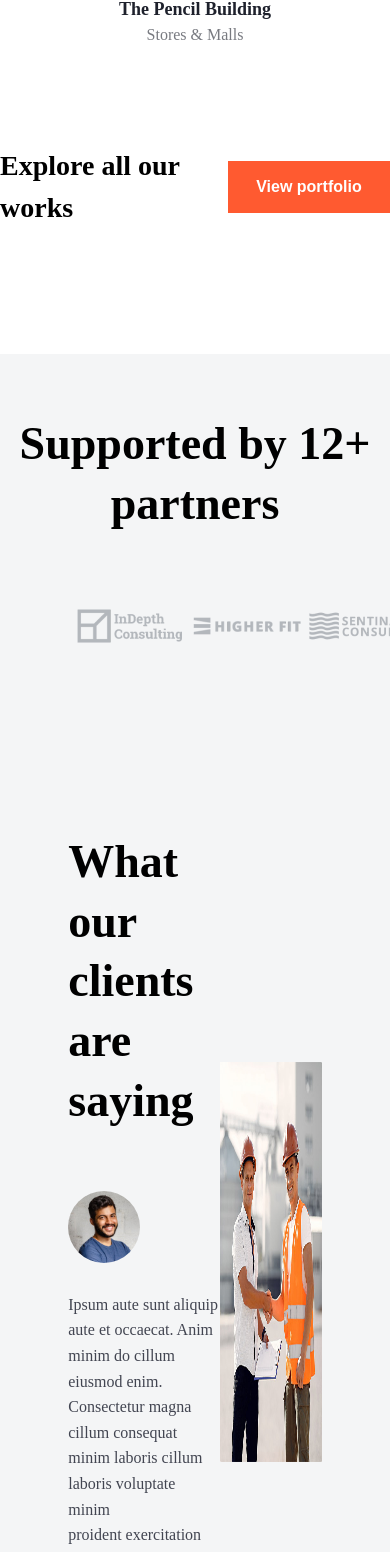
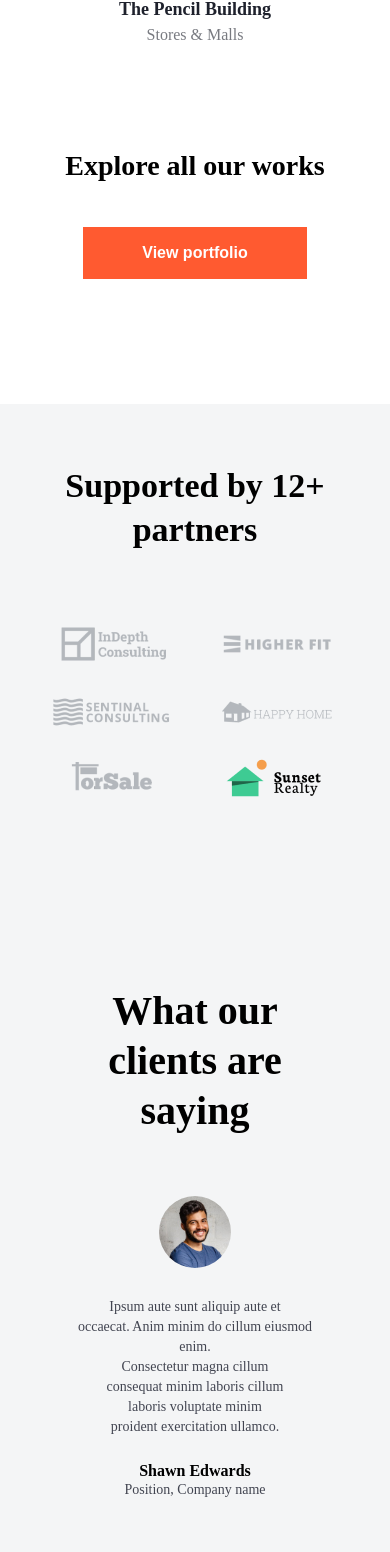
Before and after one commit to MrSuharik91/createx, a Vue app: page / in a window 390 px wide. Shown: the part 5750-7302 px from the top of the page. Built offline with nearby package versions, Linux system fonts and the light colour scheme.

Commit message:
change news

```diff
--- a/package.json
+++ b/package.json
@@ -11,6 +11,9 @@
     "preview": "vite preview"
   },
   "dependencies": {
+    "@vuelidate/core": "^2.0.3",
+    "@vuelidate/validators": "^2.0.4",
+    "vee-validate": "^4.5.8",
     "vue": "^3.5.11"
   },
   "devDependencies": {
--- a/src/App.vue
+++ b/src/App.vue
@@ -64,4 +64,15 @@ a {
   align-items: center;
   justify-content: center;
 }
+@media (max-width: 500px) {
+  .explore {
+    flex-direction: column;
+  }
+}
+@media (max-width: 300px) {
+  .explore h2 {
+    font-size: 22px;
+    line-height: 40px;
+  }
+}
 </style>
--- a/src/components/disscus.vue
+++ b/src/components/disscus.vue
@@ -16,6 +16,10 @@ export default {
         this.email = true;
       } else {
         this.email = false;
+        this.infoEmail = "";
+        this.infoPhone = "";
+        this.infoEmail = "";
+        this.infoMessage = "";
       }
     },
   },
--- a/src/components/news.vue
+++ b/src/components/news.vue
@@ -14,8 +14,9 @@
           June 24, 2020</span
         >
         <p>
-          Ipsum aliquet nisi, hendrerit rhoncus quam tortor, maecenas faucibus.
-          Tincidunt aliquet sit
+          Ipsum aliquet nisi, hendrerit rhoncus quam tortor,
+          <br class="br-hide-news" />
+          maecenas faucibus. Tincidunt aliquet sit
           <br />
           vel, venenatis nulla. Integer bibendum turpis convallis enim, nibh
           convallis...
@@ -113,4 +114,63 @@
   font-weight: 400;
   line-height: 25.6px;
 }
+.br-hide-news {
+  display: none;
+}
+@media (max-width: 1000px) {
+  .news-wrapper {
+    flex-direction: column;
+  }
+}
+@media (max-width: 900px) {
+  .news-wrapper p {
+    font-size: 12px;
+    font-weight: 400;
+    line-height: 20px;
+  }
+}
+@media (max-width: 750px) {
+  .news-wrapper h2 {
+    font-size: 16px;
+    line-height: 22px;
+  }
+  .br-hide-news {
+    display: block;
+  }
+}
+@media (max-width: 600px) {
+  .posts {
+    flex-direction: column;
+    gap: 10px;
+  }
+  .news-wrapper p {
+    font-size: 10px;
+    line-height: 16px;
+  }
+  .news-wrapper h2 {
+    font-size: 14px;
+    line-height: 20px;
+  }
+}
+@media (max-width: 500px) {
+  .news-wrapper h2 {
+    font-size: 10px;
+    line-height: 18px;
+  }
+  .news span {
+    font-size: 10px;
+  }
+  .br-hide-news {
+    display: none;
+  }
+  .news b {
+    font-size: 20px;
+    line-height: 36px;
+  }
+  .news button {
+    width: 152px;
+    font-size: 14px;
+    line-height: 46px;
+  }
+}
 </style>
--- a/src/components/partners.vue
+++ b/src/components/partners.vue
@@ -27,11 +27,17 @@
         <h2>What our clients are saying</h2>
         <img src="/profile-image.svg" alt="" />
         <p>
-          Ipsum aute sunt aliquip aute et occaecat. Anim minim do cillum eiusmod
-          enim.
+          Ipsum aute sunt aliquip aute et
+          <br class="br-hide-partners" />
+          occaecat. Anim minim do cillum eiusmod enim.
           <br />
-          Consectetur magna cillum consequat minim laboris cillum laboris
-          voluptate minim
+          Consectetur magna cillum
+
+          <br class="br-hide-partners" />
+          consequat minim laboris cillum
+
+          <br class="br-hide-partners" />
+          laboris voluptate minim
           <br />
           proident exercitation ullamco.
         </p>
@@ -65,7 +71,7 @@
   justify-content: space-between;
 }
 .partners-img div {
-  width: 120px;
+  text-align: center;
 }
 .partners h2 {
   font-size: 46px;
@@ -93,7 +99,85 @@
 }
 .builder {
   width: 40%;
-  height: 400px;
+  height: 350px;
   margin-top: 170px;
 }
+.br-hide-partners {
+  display: none;
+}
+@media (max-width: 1000px) {
+  .partners-img {
+    display: grid;
+    grid-template-columns: 1fr 1fr 1fr;
+  }
+  .clients p {
+    font-size: 14px;
+    line-height: 20px;
+  }
+  .partners h2 {
+    font-size: 40px;
+    line-height: 50px;
+  }
+  .br-hide-partners {
+    display: block;
+  }
+}
+@media (max-width: 700px) {
+  .clients {
+    flex-direction: column;
+    text-align: center;
+  }
+  .builder {
+    margin-top: 30px;
+    height: 300px;
+    margin-bottom: 30px;
+  }
+}
+@media (max-width: 600px) {
+  .partners h1 {
+    font-size: 40px;
+    line-height: 50px;
+  }
+  .builder {
+    height: 250px;
+    width: 70%;
+  }
+}
+@media (max-width: 500px) {
+  .partners h1 {
+    font-size: 34px;
+    line-height: 44px;
+  }
+  .partners-img {
+    display: grid;
+    grid-template-columns: 1fr 1fr;
+    width: 85%;
+  }
+}
+@media (max-width: 300px) {
+  .partners h1 {
+    font-size: 30px;
+    line-height: 40px;
+  }
+  .partners-img {
+    display: grid;
+    grid-template-columns: 1fr;
+  }
+  .partners h1 {
+    font-size: 26px;
+    line-height: 40px;
+  }
+  .partners h2 {
+    font-size: 26px;
+    line-height: 36px;
+  }
+  .clients p {
+    font-size: 11px;
+    line-height: 18px;
+  }
+  .builder {
+    width: 90%;
+    height: 200px;
+  }
+}
 </style>
--- a/src/components/question.vue
+++ b/src/components/question.vue
@@ -99,7 +99,6 @@ input[type="number"]::-webkit-inner-spin-button {
   -webkit-appearance: none;
   margin: 0;
 }
-
 @media (max-width: 850px) {
   .question-wrapper {
     gap: 24px;
@@ -108,7 +107,6 @@ input[type="number"]::-webkit-inner-spin-button {
     width: 75%;
   }
 }
-
 @media (max-width: 700px) {
   .question-wrapper {
     display: block;
```
Also changed, not shown: 1 other file (tests, documents, lock files or other folders).
